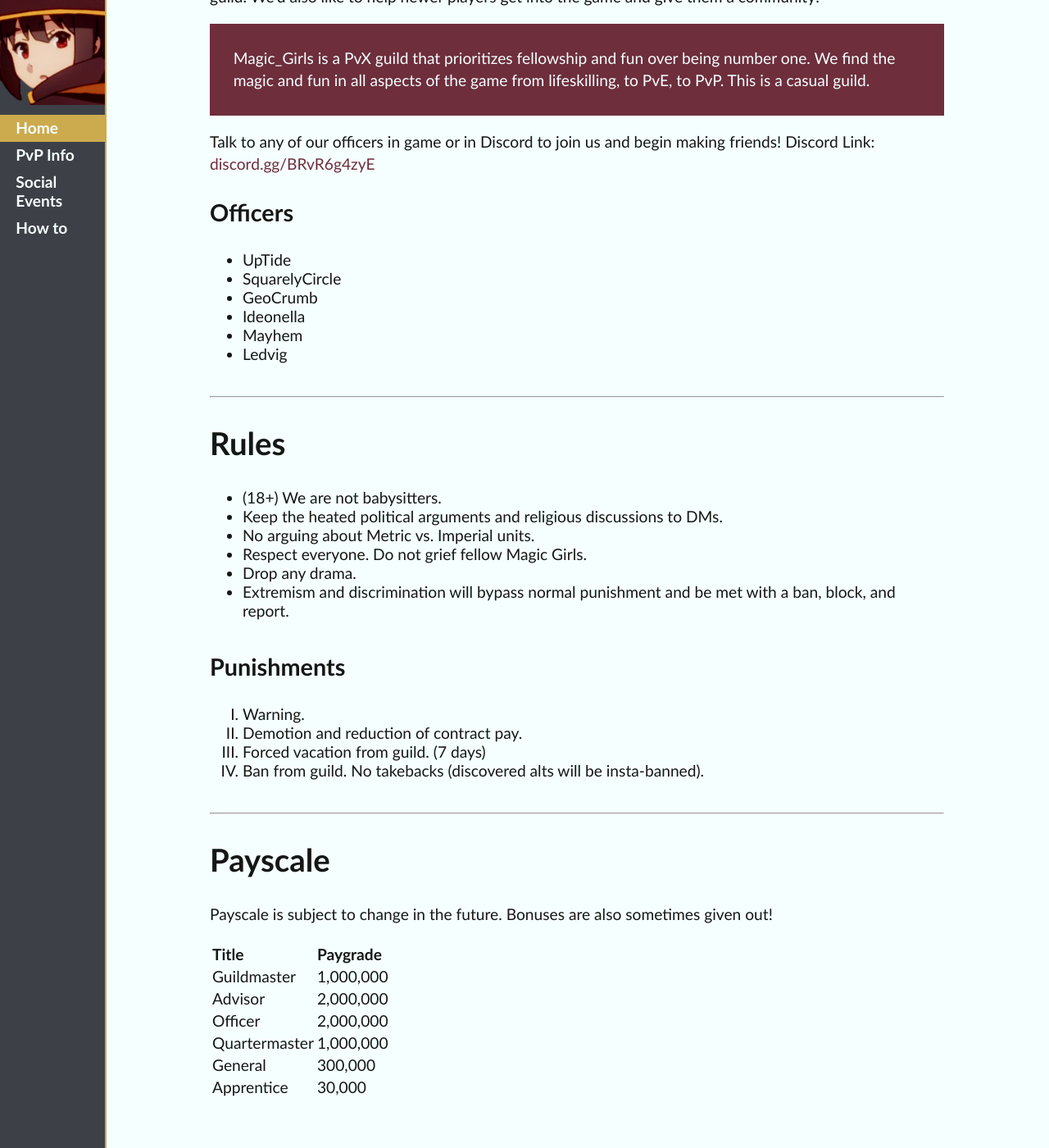
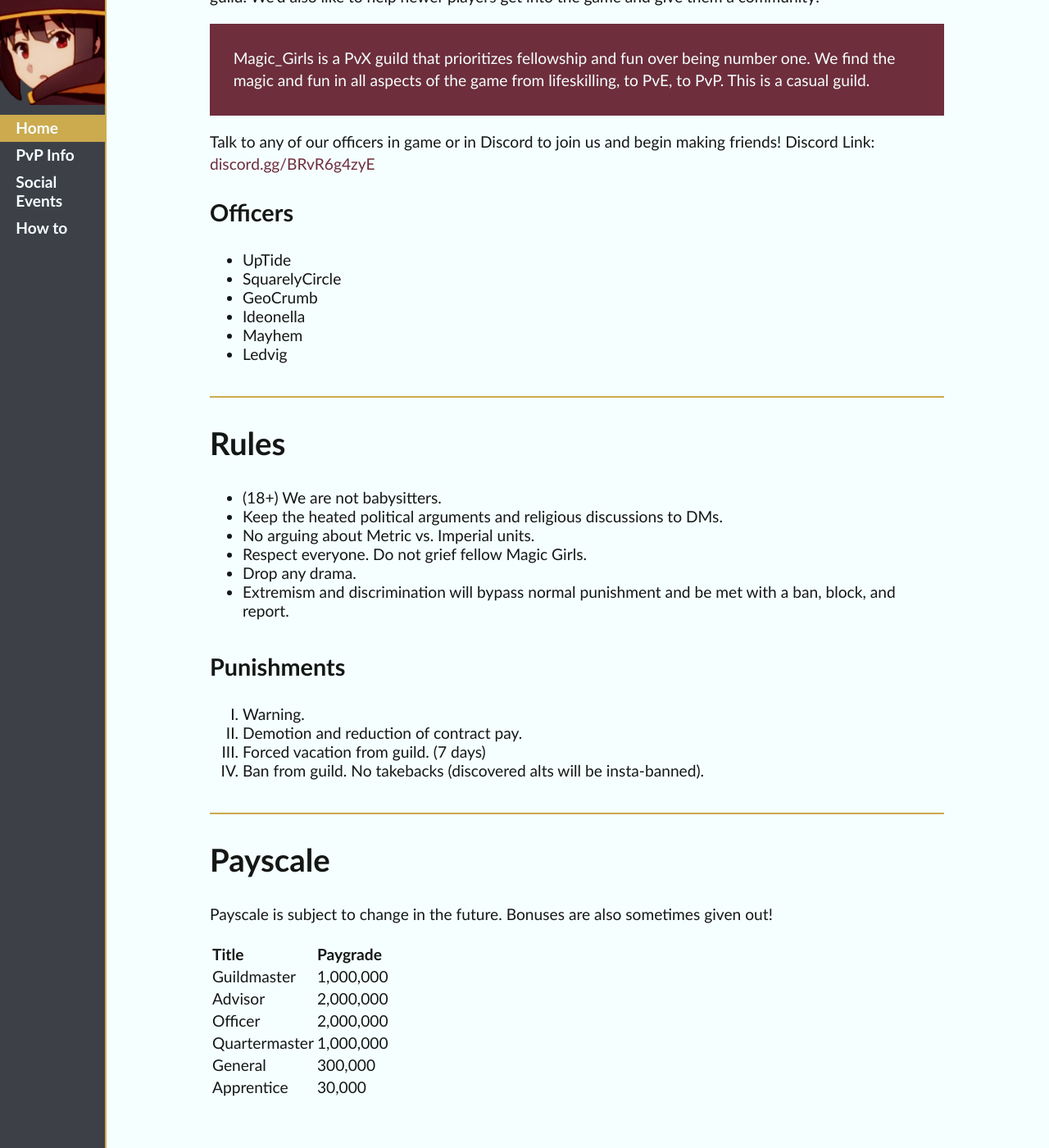
Before and after one commit to ideonella/ideonella.github.io, a Jekyll site: the page built from index.html, in a window 1280 px wide and 1400 px high, scrolled down 334 px. Shown: the whole window at 82% size. Built offline with Jekyll 4.4.1, drawn with Linux system fonts in a browser that asks for light colours.

Commit message:
Update main.scss

```diff
--- a/_sass/main.scss
+++ b/_sass/main.scss
@@ -75,7 +75,7 @@ ol li {
 
 //horizontal rule (line)
 hr {
-    color: $magic-gold;
+    border: 1px solid $magic-gold;
 }
 
 //for large quotes
```
